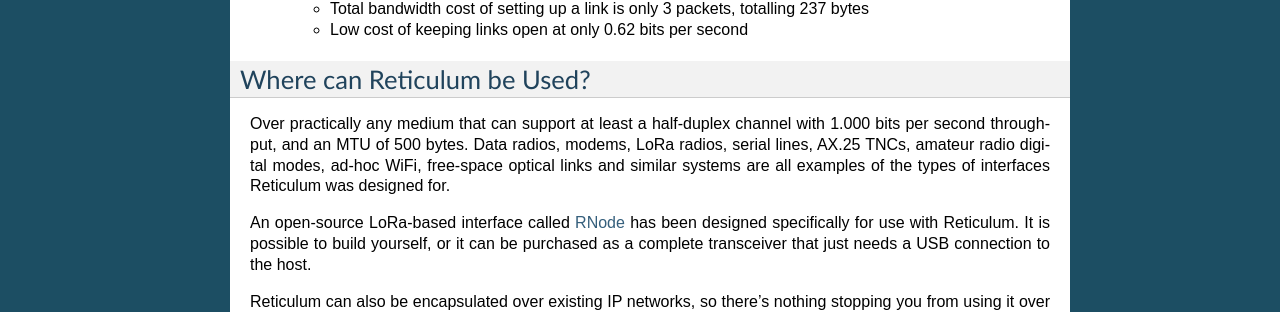
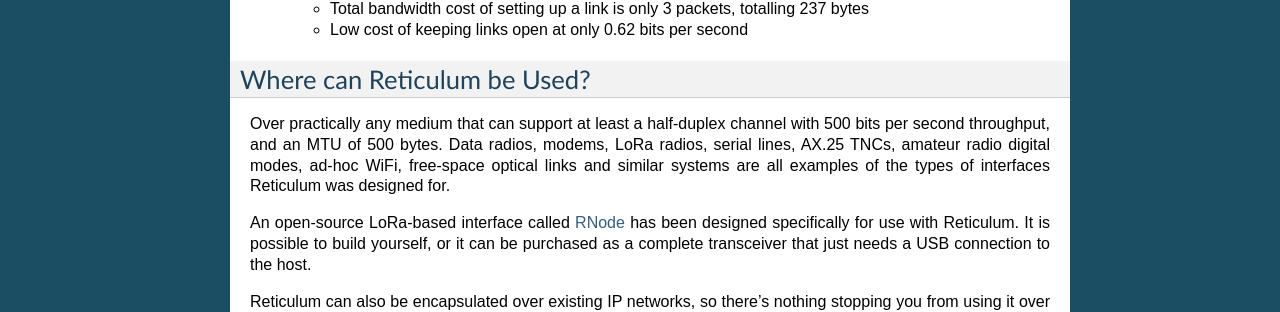
Before and after one commit to markqvist/Reticulum, a Sphinx documentation site: the page built from docs/source/whatis.rst, in a window 1280 px wide. Shown: the part 1129-1441 px from the top of the page. Built offline with Sphinx 7.4.7, drawn with Linux system fonts in a browser that asks for light colours.

Commit message:
Updated docs

```diff
--- a/docs/source/whatis.rst
+++ b/docs/source/whatis.rst
@@ -67,7 +67,7 @@
 Where can Reticulum be Used?
 ============================
 Over practically any medium that can support at least a half-duplex channel
-with 1.000 bits per second throughput, and an MTU of 500 bytes. Data radios,
+with 500 bits per second throughput, and an MTU of 500 bytes. Data radios,
 modems, LoRa radios, serial lines, AX.25 TNCs, amateur radio digital modes,
 ad-hoc WiFi, free-space optical links and similar systems are all examples
 of the types of interfaces Reticulum was designed for.
```
Also changed, not shown: README.md (+1 -1 lines).
